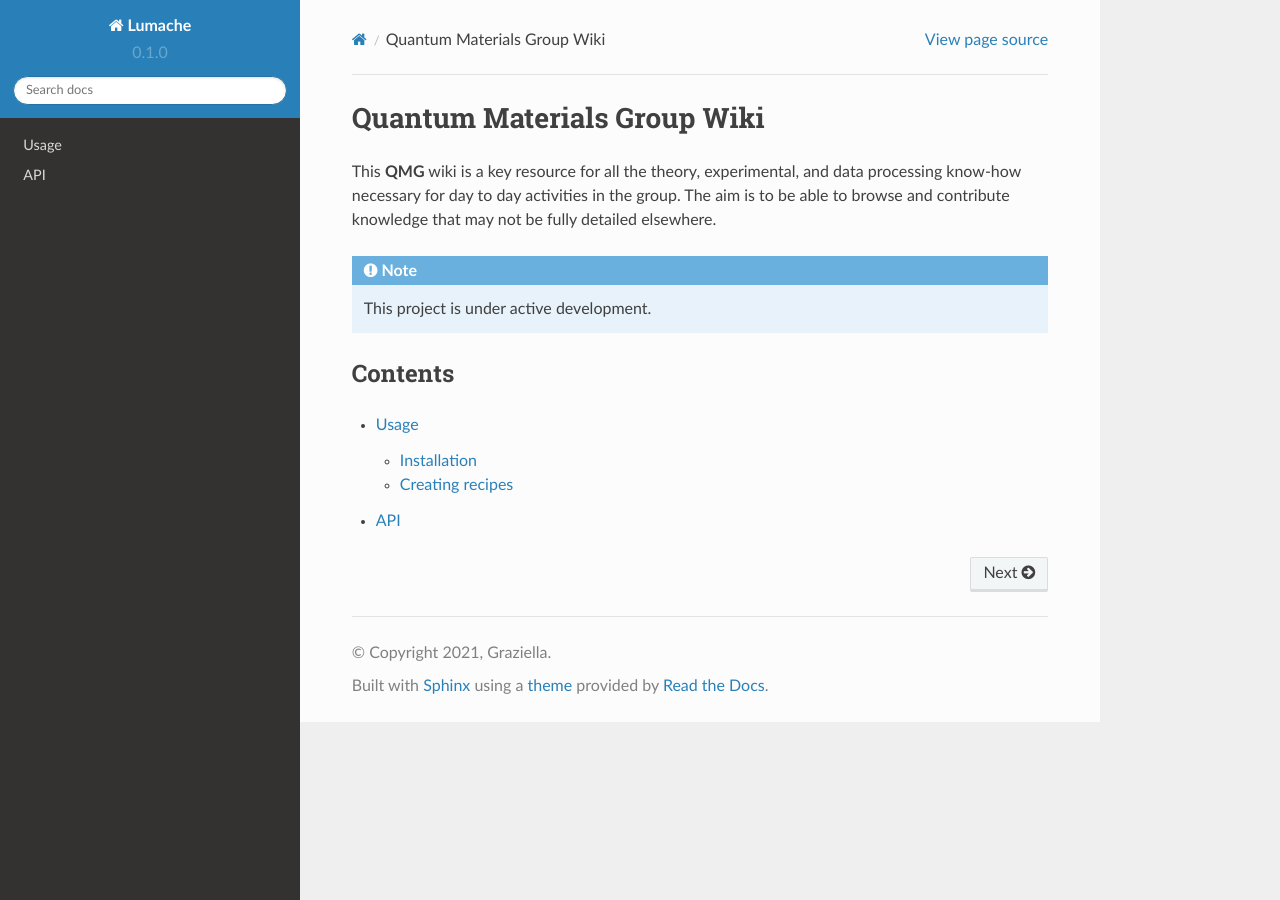
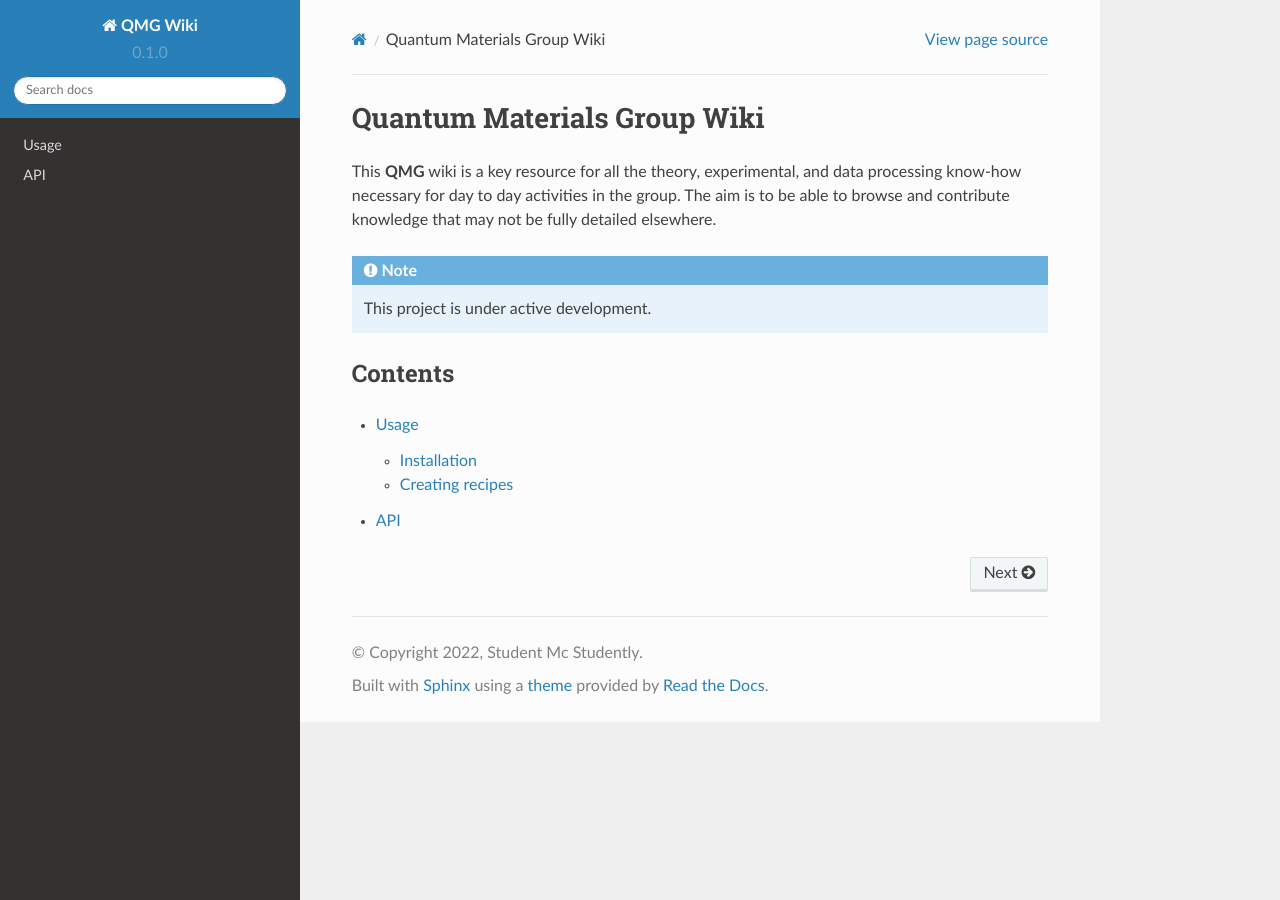
Before and after one commit to quantum-materials-group/QMG-wiki, a Sphinx documentation site: the page built from docs/source/index.rst, in a window 1280 px wide. Built offline with Sphinx 7.4.7 and the Read the Docs theme 2.0.0, drawn with Linux system fonts in a browser that asks for light colours.

Commit message:
Update conf.py

```diff
--- a/docs/source/conf.py
+++ b/docs/source/conf.py
@@ -2,9 +2,9 @@
 
 # -- Project information
 
-project = 'Lumache'
-copyright = '2021, Graziella'
-author = 'Graziella'
+project = 'QMG Wiki'
+copyright = '2022, Student Mc Studently'
+author = 'Student Mc Studently'
 
 release = '0.1'
 version = '0.1.0'
@@ -17,6 +17,7 @@ extensions = [
     'sphinx.ext.autodoc',
     'sphinx.ext.autosummary',
     'sphinx.ext.intersphinx',
+    'sphinx.ext.mathjax',
 ]
 
 intersphinx_mapping = {
```
